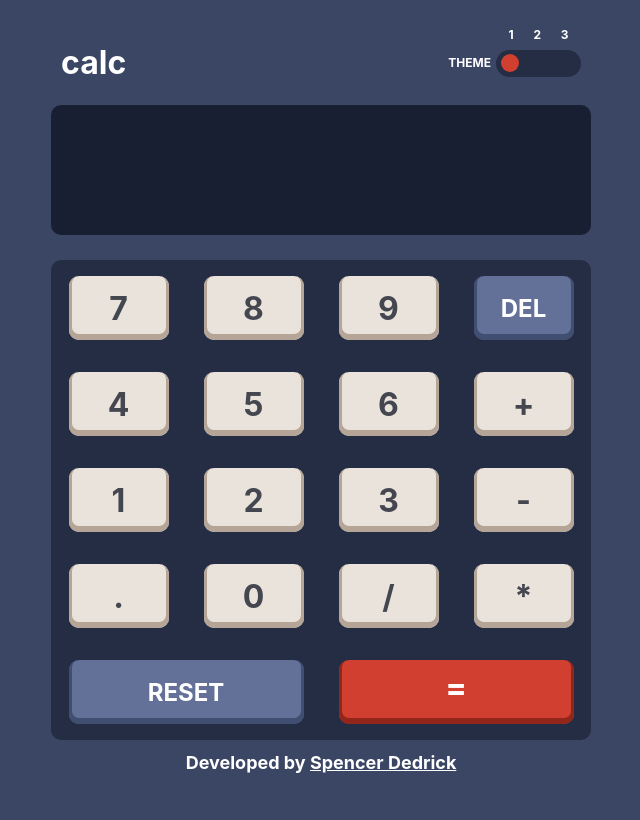
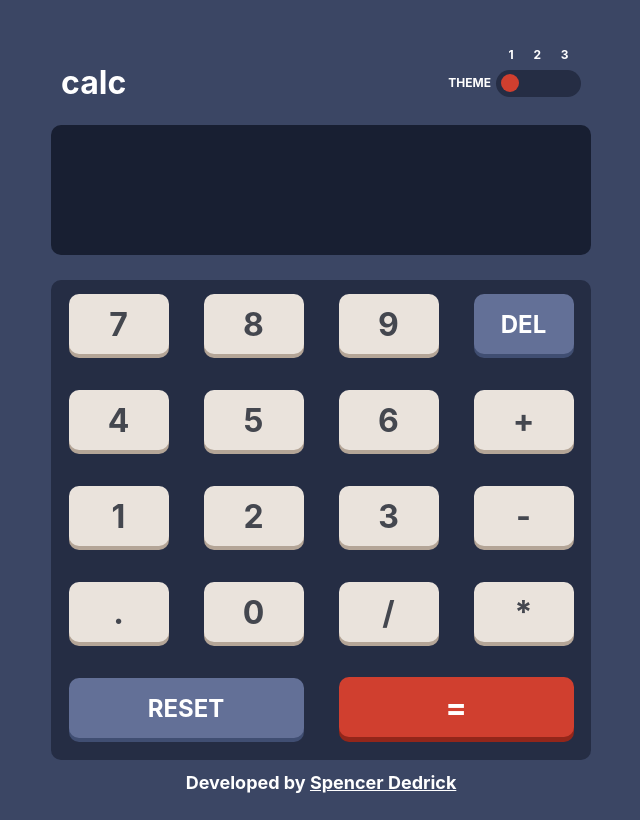
Before and after one commit to SpencerDedrick/calculator-app, a React (Create React App) app: page / in a window 1280 px wide. Shown: the whole page, without its empty margins (319-959 px from the left). Built offline with nearby package versions, Linux system fonts and the light colour scheme.

Commit message:
changed: css for buttons and made theme selectable by clicking theme labels. Also centered the calculator

```diff
--- a/src/components/Key.js
+++ b/src/components/Key.js
@@ -17,7 +17,15 @@ export default function Key(props) {
         props.handleClick();
       }}
     >
-      <h1>{props.value}</h1>
+      <p className="key-num">{props.value}</p>
     </div>
+    /* <div
+      className={`key ${props.keyColor} ${props.keySize} ${props.keyText}`}
+      onClick={() => {
+        props.handleClick();
+      }}
+    >
+      <p>{props.value}</p>
+    </div> */
   );
 }
--- a/src/components/Switch.js
+++ b/src/components/Switch.js
@@ -78,7 +78,7 @@ export default function Switch() {
       themeProperties.forEach((property, index) => {
         root.style.setProperty(property, themeColors3[index]);
       });
-    } else if (theme === 3) {
+    } else if (theme === 2) {
       themeProperties.forEach((property, index) => {
         root.style.setProperty(property, themeColors1[index]);
       });
--- a/src/components/styles/Calculator.css
+++ b/src/components/styles/Calculator.css
@@ -19,21 +19,21 @@
 html {
   background-color: var(--main-bg);
   font-family: "Spartan", sans-serif;
+  display: grid;
+  place-items: center;
 }
 .calculator {
   height: 100vh;
   display: grid;
   place-items: center;
   width: 100vw;
-  padding-top: 20px;
   box-sizing: border-box;
 }
 
 .container {
-  height: 100vh;
+  height: 720px;
   width: 100vw;
   max-width: 540px;
-  margin: auto;
 }
 /*
 .calculator {
--- a/src/components/styles/Key.css
+++ b/src/components/styles/Key.css
@@ -1,4 +1,4 @@
-.key {
+/* .key {
   height: 64px;
   border-radius: 10px;
   display: grid;
@@ -8,19 +8,25 @@
   max-width: 100px;
 }
 
-.key h1 {
+.key p {
   font-size: 32px;
   margin: 0;
+  font-weight: bold;
 }
 
-/* .key:hover {
+.key:hover {
   box-shadow: inset 0 0px 0 0px #b4a597;
   cursor: pointer;
-} */
+}
 
 .key--white {
   background-color: var(--key-bg-3);
   box-shadow: inset 0 -3px 0 3px var(--key-shadow-3);
+  color: var(--text-2);
+}
+
+.key--white {
+  background-color: var(--key-bg-3);
   color: var(--text-2);
 }
 
@@ -30,7 +36,7 @@
   color: var(--text-4);
 }
 
-.key--red h1 {
+.key--red p {
   transform: translateY(-5px);
 }
 .key--blue {
@@ -45,7 +51,7 @@
   max-width: 235px;
 }
 
-.key--text__small h1 {
+.key--text__small p {
   font-size: 24px;
 }
 
@@ -53,3 +59,68 @@
   opacity: 0.8;
   cursor: pointer;
 }
+ */
+
+/*Made the keys depress when clicked*/
+.key {
+  background: var(--key-shadow-3);
+  border-radius: 10px;
+  border: none;
+  padding: 0;
+  cursor: pointer;
+  outline-offset: 4px;
+  max-width: 100px;
+  width: 80%;
+  height: 60px;
+}
+
+.key:hover {
+  opacity: 0.8;
+  cursor: pointer;
+}
+
+.key-num {
+  display: grid;
+  place-items: center;
+  height: 60px;
+  border-radius: 10px;
+  background: var(--key-bg-3);
+  color: var(--text-2);
+  transform: translateY(-4px);
+  font-size: 32px;
+  margin: 0;
+  font-weight: bold;
+}
+
+.key:active .key-num {
+  transform: translateY(0px);
+}
+
+.key--text__small p {
+  font-size: 24px;
+}
+
+.key--large {
+  grid-column: span 2;
+  width: 90%;
+  max-width: 235px;
+}
+
+.key--blue {
+  background-color: var(--key-shadow-1);
+}
+
+.key--blue p {
+  color: var(--text-3);
+  background-color: var(--key-bg-1);
+}
+
+.key--red {
+  background-color: var(--key-shadow-2);
+}
+
+.key--red p {
+  background-color: var(--key-bg-2);
+  transform: translateY(-5px);
+  color: var(--text-4);
+}
--- a/src/components/styles/Switch.css
+++ b/src/components/styles/Switch.css
@@ -33,6 +33,10 @@
   cursor: pointer;
 }
 
+.switch-labels h1:hover {
+  color: var(--key-bg-2);
+}
+
 h1 {
   font-size: 12px;
   bottom: 10px;
```
